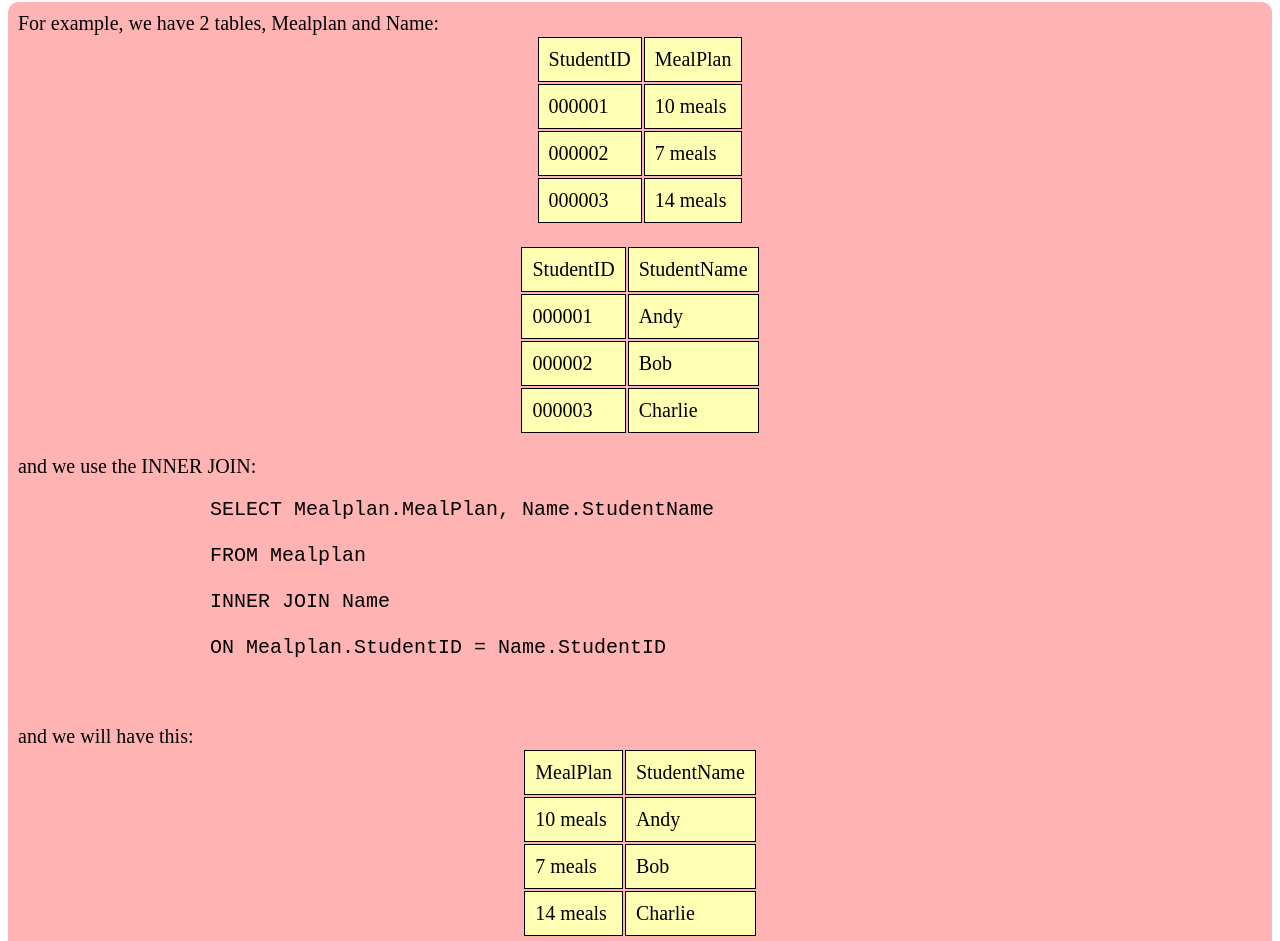
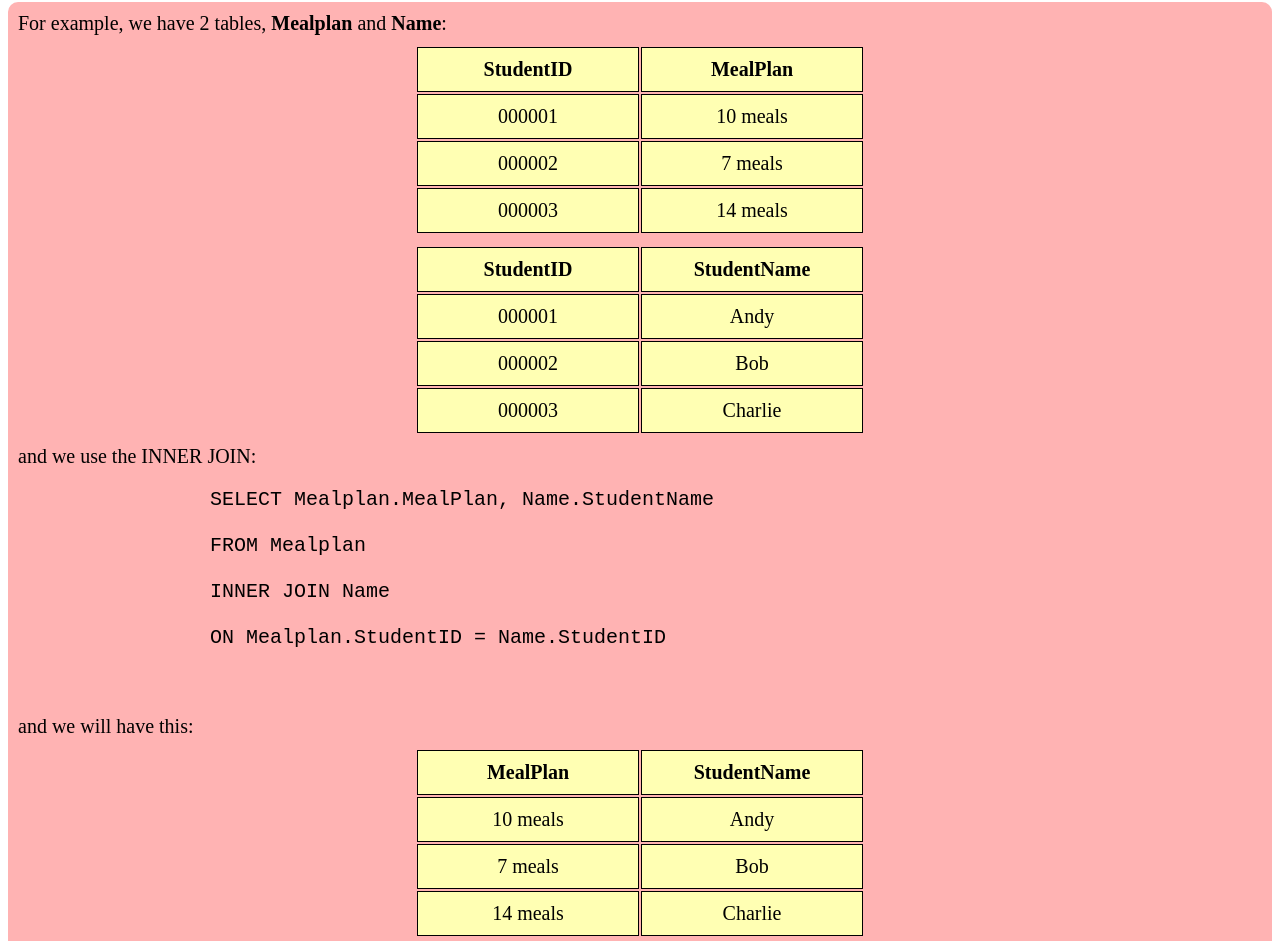
Before and after one commit to Shirone0110/SQL, a plain HTML site: page index.html in a window 1280 px wide. Shown: the part 798-1739 px from the top of the page. Drawn offline with Linux system fonts and the light colour scheme.

Commit message:
modified files

```diff
--- a/index.html
+++ b/index.html
@@ -28,12 +28,12 @@
             We use INNER JOIN when we want to merge two data sets that are related to each other through a variable.
         </div>
         <div id="ex">
-            For example, we have 2 tables, Mealplan and Name:
+            For example, we have 2 tables, <b>Mealplan</b> and <b>Name</b>:
             <table>
                 <tbody>
                     <tr>
-                        <td>StudentID</td>
-                        <td>MealPlan</td>
+                        <th>StudentID</th>
+                        <th>MealPlan</th>
                     </tr>
                     <tr>
                         <td>000001</td>
@@ -52,8 +52,8 @@
             <table>
                 <tbody>
                     <tr>
-                        <td>StudentID</td>
-                        <td>StudentName</td>
+                        <th>StudentID</th>
+                        <th>StudentName</th>
                     </tr>
                     <tr>
                         <td>000001</td>
@@ -80,8 +80,8 @@
             <table>
                 <tbody>
                     <tr>
-                        <td>MealPlan</td>
-                        <td>StudentName</td>
+                        <th>MealPlan</th>
+                        <th>StudentName</th>
                     </tr>
                     <tr>
                         <td>10 meals</td>
--- a/styles.css
+++ b/styles.css
@@ -9,18 +9,26 @@ h1
     color: red;
 }
 
-td
+td, th
 {
     font-size: 20px;
     border: 1px solid #000000;
+    width: 200px;
+    text-align: center;
     padding: 10px;
     background-color: #ffffb3;
+}
+
+th
+{
+    font-weight: bold;
 }
 
 table
 {
     margin: auto;
-    margin-bottom: 20px;
+    margin-bottom: 10px;
+    margin-top: 10px;
 }
 
 #describe
```
